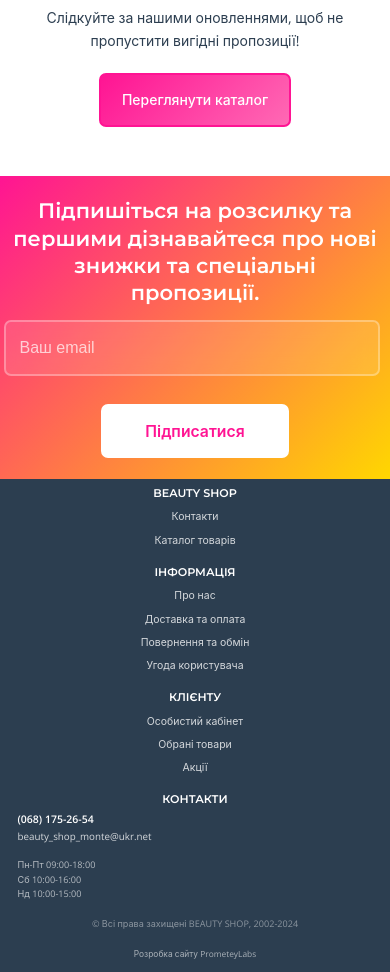
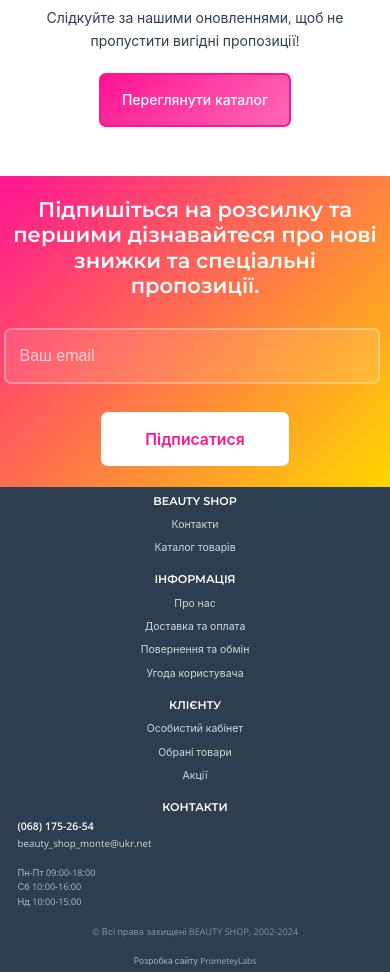
Before and after one commit to Sophie-sd/redrabbit, a Django app: page /products/sale/ in a window 390 px wide. Shown: the part 339-1311 px from the top of the page. Run offline with Django 5.2, Linux system fonts and the light colour scheme; data comes from the database, SQL or seed files in the repository; data that the repository does not hold is empty; parts of the project's set-up code (start-up, migrations or seed data) failed here and were passed over; some libraries are stand-ins or nearby versions.

Commit message:
📐 РОЗШИРЕНО БЛОК ПІДПИСКИ НА АКЦІЇ - ТЕКСТ В 2 РЯДКИ
✨ Що змінено:
- Збільшено ширину блоку з col-lg-6 до col-lg-10 (50% → 83%)
- Додано CSS стилі для контролю ширини тексту
- Текст тепер розтікається ширше і поміщається в 2 рядки

📐 HTML зміни (templates/products/sale.html):
- Змінено: col-lg-6 → col-lg-10
- Ширший контейнер дає більше простору для тексту

💅 CSS стилі (static/css/products.css):
- Додано .newsletter-section .newsletter-title
- max-width: 700px для оптимальної ширини
- margin: 0 auto 30px для центрування
- line-height: 1.4 для кращої читабельності

📱 Адаптивність:
- Планшет: max-width: 100%, line-height: 1.3
- Мобільні: line-height: 1.2 для компактності

🎯 Результат:
- Той же розмір тексту (не зменшений)
- Ширше розташування тексту
- Поміщається в 2 рядки замість 3
- Кращий візуальний баланс блоку

✅ Без !important та inline стилів!

```diff
--- a/static/css/products.css
+++ b/static/css/products.css
@@ -10,11 +10,23 @@
     text-shadow: 0 2px 4px rgba(0, 0, 0, 0.3);
 }
 
+/* Newsletter section на сторінці акцій */
+.newsletter-section .newsletter-title {
+    max-width: 700px;
+    margin: 0 auto 30px;
+    line-height: 1.4;
+}
+
 /* Адаптивність */
 @media (max-width: 768px) {
     .page-title-text {
         font-size: 1.3em;
         font-weight: 600;
+    }
+
+    .newsletter-section .newsletter-title {
+        max-width: 100%;
+        line-height: 1.3;
     }
 }
 
@@ -23,4 +35,8 @@
         font-size: 1.2em;
         line-height: 1.4;
     }
+
+    .newsletter-section .newsletter-title {
+        line-height: 1.2;
+    }
 }
--- a/templates/products/sale.html
+++ b/templates/products/sale.html
@@ -198,7 +198,7 @@
 <section class="newsletter-section section-padding bg-light">
     <div class="container">
         <div class="row justify-content-center">
-            <div class="col-lg-6 text-center">
+            <div class="col-lg-10 text-center">
                 <h3 class="newsletter-title">Підпишіться на розсилку та першими дізнавайтеся про нові знижки та спеціальні пропозиції.</h3>
                 <form class="newsletter-form" action="#" method="post">
                     {% csrf_token %}
```
